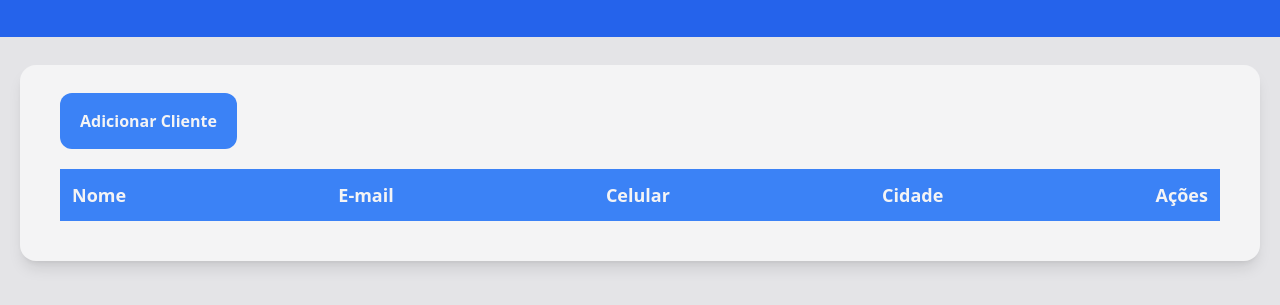
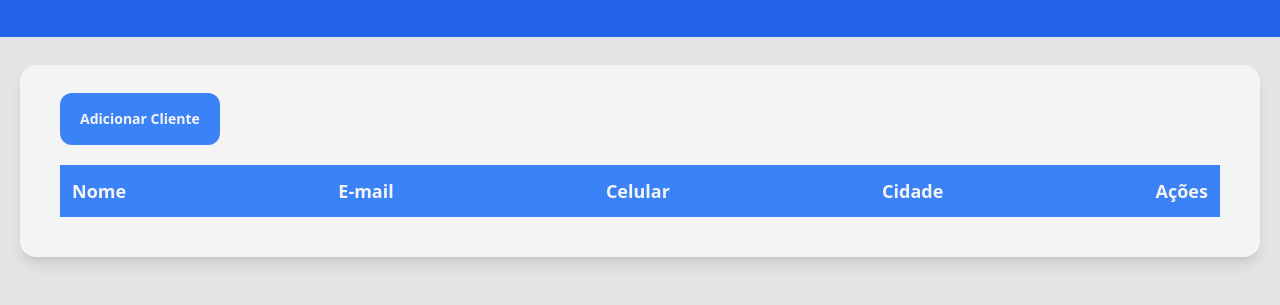
Before and after one commit to devgmartins/CRUD-client-register, a website: page index.html in a window 1280 px wide. Shown: the part 75-380 px from the top of the page. Drawn offline with Linux system fonts and the light colour scheme.

Commit message:
some fixs

```diff
--- a/index.html
+++ b/index.html
@@ -145,7 +145,7 @@
             <header class="my-2">
                 <button
                     id="openModal"
-                    class="py-3 px-5 md:py-3 lg:py-4 md:px-4 lg:px-5 font-bold text-zinc-100 bg-blue-500 rounded-xl hover:ring-2 transition-all"
+                    class="py-3 px-5 md:py-3 lg:py-4 md:px-4 lg:px-5 text-sm md:text-base font-bold text-zinc-100 bg-blue-500 rounded-xl hover:ring-2 transition-all"
                 >
                     Adicionar Cliente
                 </button>
```
